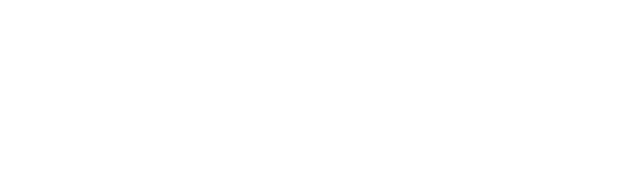
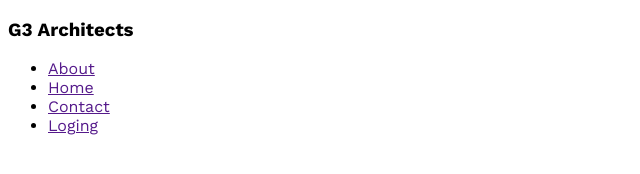
Before and after one commit to rashidulisalm/project-2, a plain HTML site: page index.html in a window 1280 px wide. Shown: the whole page, without its empty margins (0-640 px from the left). Drawn offline with nearby package versions, Linux system fonts and the light colour scheme.

Commit message:
font set

```diff
--- a/index.html
+++ b/index.html
@@ -8,6 +8,29 @@
     <link rel="stylesheet" href="styles/style.css">
 </head>
 <body>
+    <header>
+        <nav>
+            <h3>G3 Architects</h3>
+            <ul>
+
+            <li><a href="">About</a></li>
+            <li><a href="">Home</a></li>
+            <li><a href="">Contact</a></li>
+            <li><a href="">Loging</a></li>
+
+
+            </ul>
+        </nav>
+
+
+    </header>
+    <main>
+
+    </main>
+
+    <footer>
+
+    </footer>
 
 </body>
 </html>
--- a/styles/style.css
+++ b/styles/style.css
@@ -0,0 +1,6 @@
+/*work sans font*/
+    @import url('https://fonts.googleapis.com/css2?family=Work+Sans:wght@400;600;700;800&display=swap');
+
+*{
+    font-family: 'Work Sans', sans-serif;
+}
```
